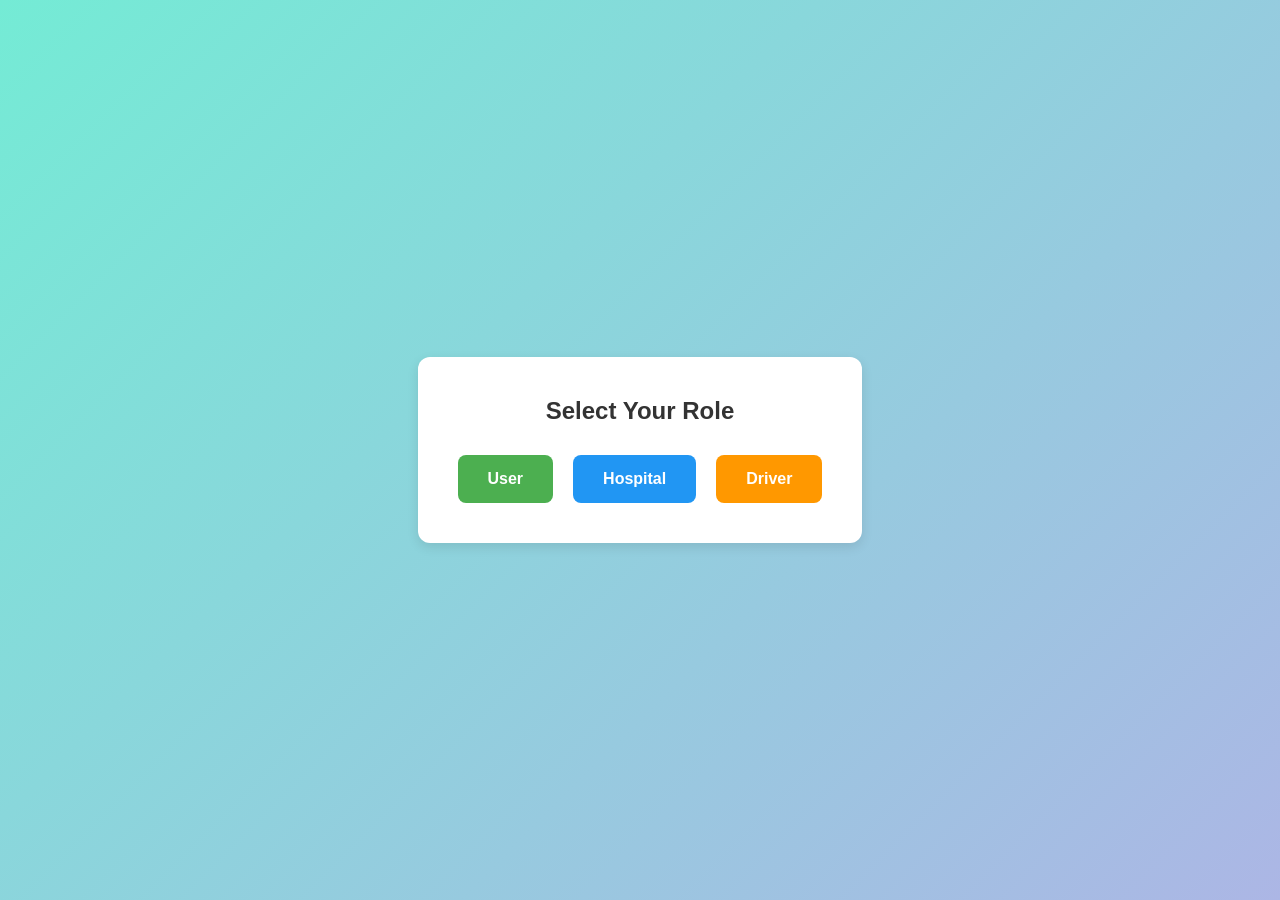
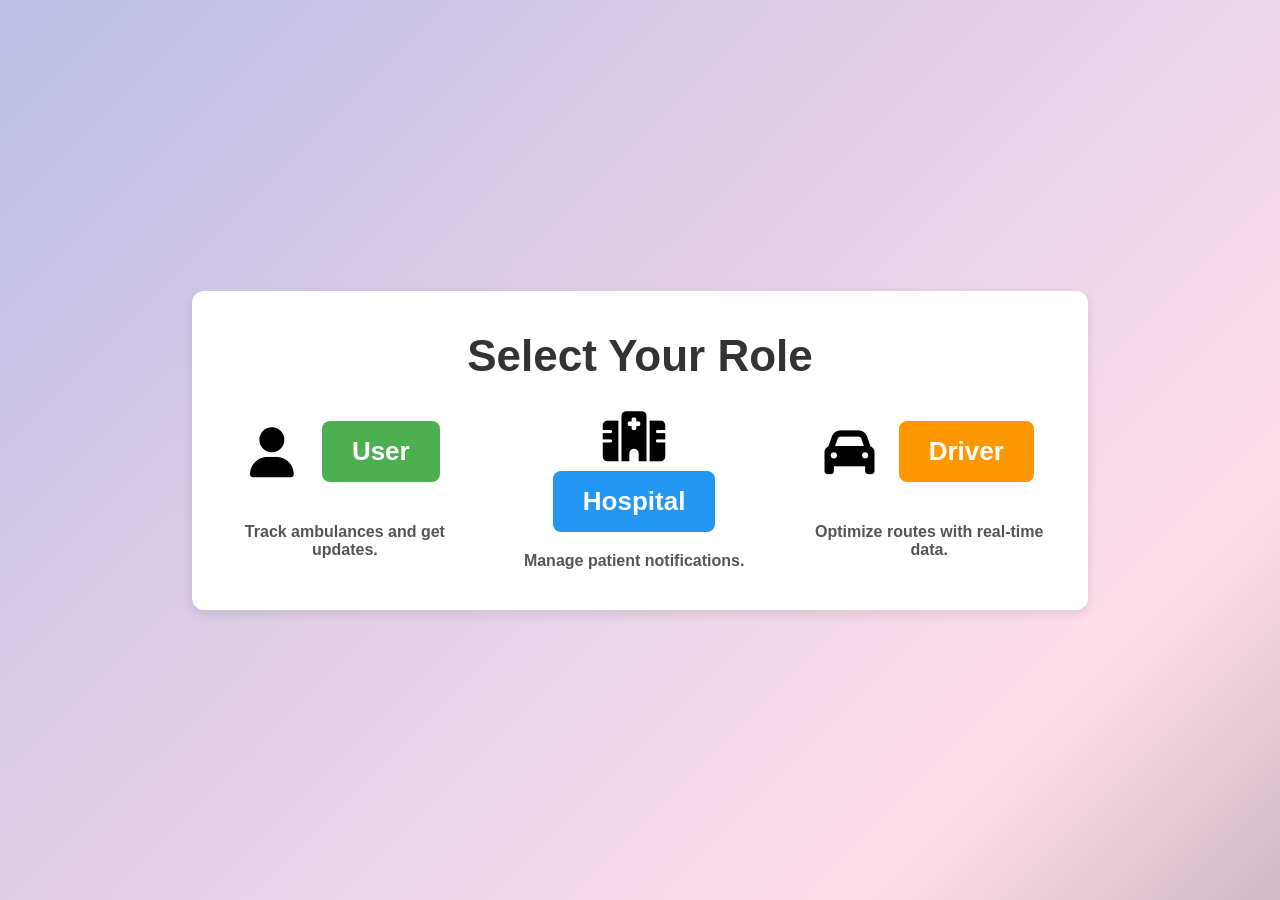
Before and after one commit to mansiruhil13/Bobble-AI, a Jekyll site: the page roles.html, which Jekyll copies as it is, in a window 1280 px wide. Built offline with Jekyll 4.4.1, drawn with Linux system fonts in a browser that asks for light colours; nearby versions of some CDN libraries.

Commit message:
improve-interface

```diff
--- a/roles.html
+++ b/roles.html
@@ -1,19 +1,38 @@
 <!DOCTYPE html>
 <html lang="en">
+
 <head>
     <meta charset="UTF-8">
     <meta name="viewport" content="width=device-width, initial-scale=1.0">
     <title>Select Your Role</title>
     <link rel="stylesheet" href="src/css/roles.css">
+    <link rel="stylesheet" href="https://cdnjs.cloudflare.com/ajax/libs/font-awesome/6.6.0/css/all.min.css"
+        integrity="sha512-Kc323vGBEqzTmouAECnVceyQqyqdsSiqLQISBL29aUW4U/M7pSPA/gEUZQqv1cwx4OnYxTxve5UMg5GT6L4JJg=="
+        crossorigin="anonymous" referrerpolicy="no-referrer" />
 </head>
+
 <body>
     <div class="role-selection">
         <h1>Select Your Role</h1>
         <div class="role-buttons">
-            <a href="user.html" class="role-btn user-btn">User</a>
-            <a href="hospital.html" class="role-btn hospital-btn">Hospital</a>
-            <a href="driver.html" class="role-btn driver-btn">Driver</a>
+            <div class="role">
+                <i class="fa-solid fa-user"></i>
+                <a href="user.html" class="role-btn user-btn">User</a>
+                <p class="role-description">Track ambulances and get updates.</p>
+            </div>
+            <div class="role">
+                <i class="fa-solid fa-hospital"></i>
+                <a href="hospital.html" class="role-btn hospital-btn">Hospital</a>
+                <p class="role-description">Manage patient notifications.</p>
+            </div>
+            <div class="role">
+                <i class="fa-solid fa-car"></i>
+                <a href="driver.html" class="role-btn driver-btn">Driver</a>
+                <p class="role-description">Optimize routes with real-time data.</p>
+            </div>
+
         </div>
     </div>
 </body>
+
 </html>
--- a/src/css/roles.css
+++ b/src/css/roles.css
@@ -8,11 +8,13 @@
 /* Body Styling */
 body {
     font-family: 'Arial', sans-serif;
-    background: linear-gradient(135deg, #74ebd5, #ACB6E5);
+    background: linear-gradient(135deg, #2C3E50, #74ebd5, #ACB6E5, #FFDEE9, #0F2027);
     height: 100vh;
     display: flex;
     justify-content: center;
     align-items: center;
+    background-size: 400% 400%;
+    animation: gradientBackground 15s ease infinite;
 }
 
 /* Role Selection Container */
@@ -22,18 +24,31 @@ body {
     border-radius: 12px;
     text-align: center;
     box-shadow: 0 4px 12px rgba(0, 0, 0, 0.1);
+    width: 70%;
 }
 
 .role-selection h1 {
     margin-bottom: 30px;
-    font-size: 24px;
+    font-size: 44px;
     color: #333;
 }
 
 /* Role Buttons */
 .role-buttons {
     display: flex;
-    gap: 20px;
+    gap: 60px;
+}
+
+.role {
+    display: flex;
+    justify-content: space-evenly;
+    align-items: center;
+    flex-wrap: wrap;
+    gap: 10px;
+}
+
+.role i {
+    font-size: 50px;
 }
 
 .role-btn {
@@ -41,10 +56,18 @@ body {
     text-decoration: none;
     border-radius: 8px;
     color: white;
-    font-size: 16px;
+    font-size: 26px;
     font-weight: bold;
     transition: background-color 0.3s ease;
 }
+
+.role-description {
+    margin-top: 10px;
+    font-size: 16px;
+    color: #555;
+    font-weight: 700;
+}
+
 
 .user-btn {
     background-color: #4CAF50;
@@ -52,6 +75,7 @@ body {
 
 .user-btn:hover {
     background-color: #45a049;
+    border: 3px solid black;
 }
 
 .hospital-btn {
@@ -60,6 +84,7 @@ body {
 
 .hospital-btn:hover {
     background-color: #1e87e5;
+    border: 3px solid black;
 }
 
 .driver-btn {
@@ -68,4 +93,20 @@ body {
 
 .driver-btn:hover {
     background-color: #fb8c00;
+    border: 3px solid black;
 }
+
+/* Background animation keyframes */
+@keyframes gradientBackground {
+    0% {
+        background-position: 0% 50%;
+    }
+
+    50% {
+        background-position: 100% 50%;
+    }
+
+    100% {
+        background-position: 0% 50%;
+    }
+}
```
Also changed, not shown: 1 other file.
